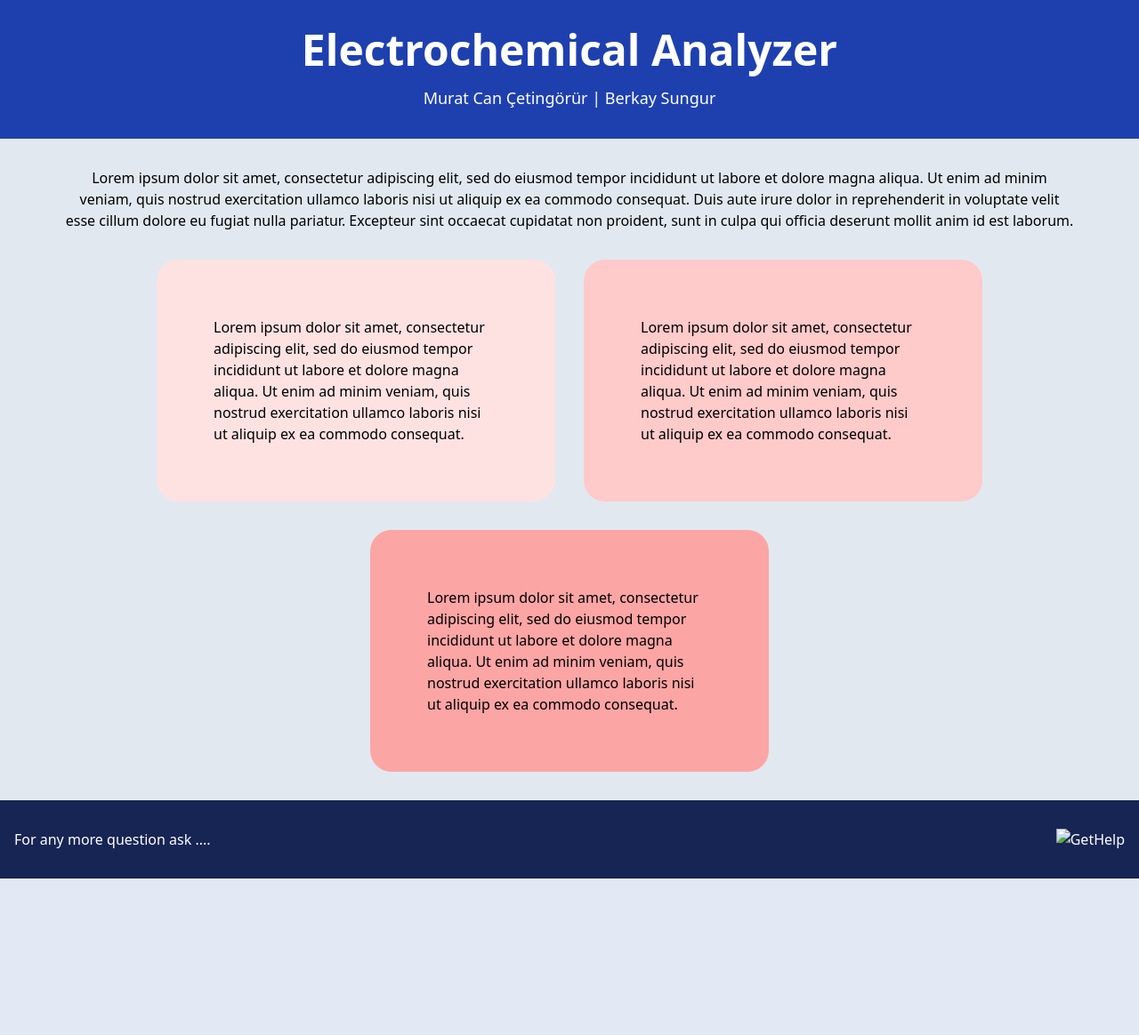
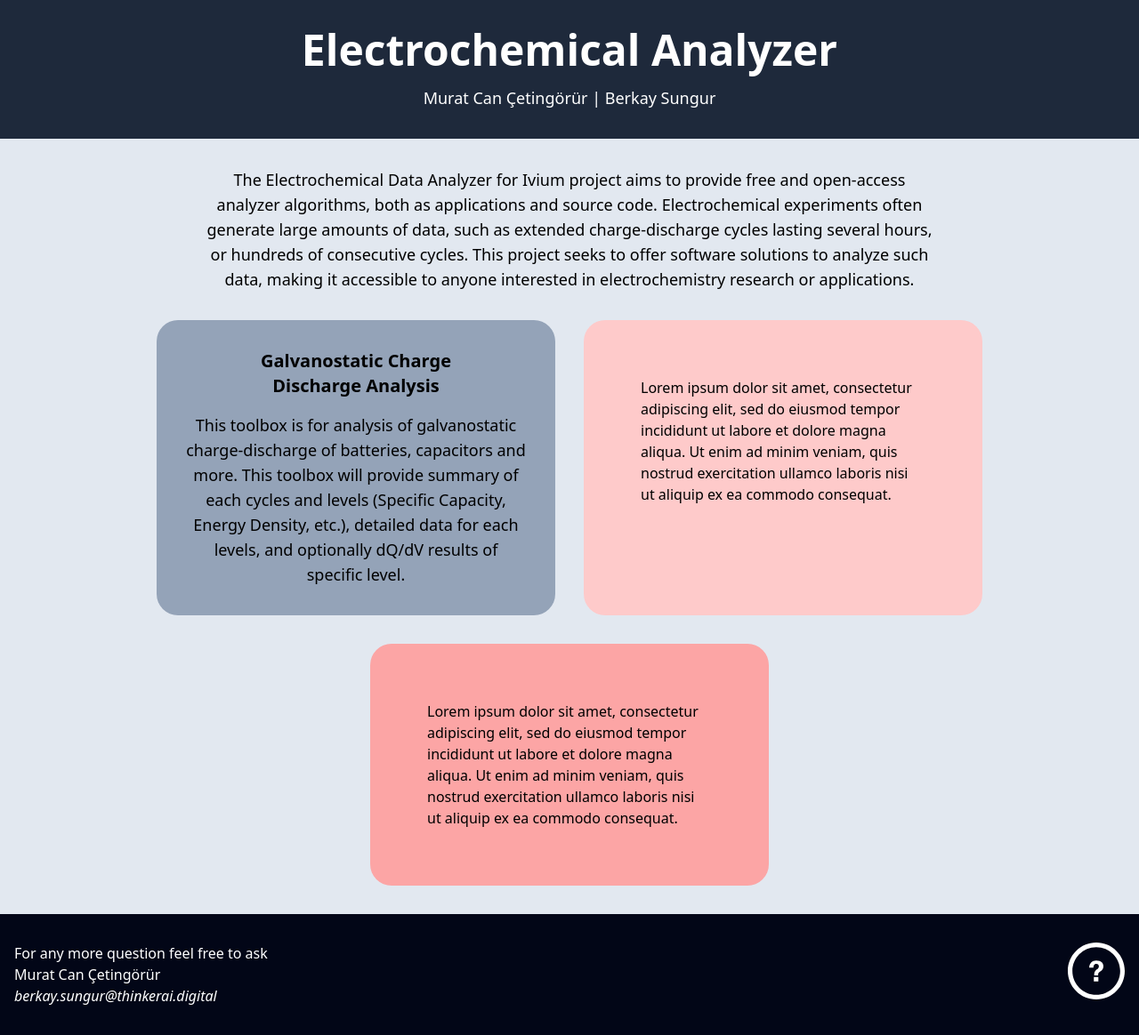
Before and after one commit to BrkySungur/electrochemistry_Analyzer, a Flask app: page / in a window 1280 px wide. Shown: the whole page at 89% size. Before the commit the page ends 988 px from the top, so only its background shows below. Run offline with Flask 3, Linux system fonts and the light colour scheme; some libraries are stand-ins or nearby versions.

Commit message:
GUI Improvement

```diff
--- a/app.py
+++ b/app.py
@@ -1,17 +1,97 @@
 from flask import (Flask, flash, jsonify, redirect, render_template, request,
                    session, url_for)
+
+from flask_wtf import FlaskForm
+from flask_wtf.csrf import CSRFProtect
+from wtforms import *
+from wtforms.validators import *
+from GCD import *
+
+import pandas as pd
+from DataIO import *
+
+
+
 app = Flask(__name__)
-from DataIO import *
+app.secret_key = '111111'
+
+csrf = CSRFProtect()
+csrf.init_app(app)
+
+class GCDExperimentSpecsForm(FlaskForm):
+    raw_data = FileField('Choose File',
+                         validators=[DataRequired()])
+    cycles_seperated = RadioField(label='Cycles Seperated',
+                                  choices=[(True, 'True'), (False,'False')],
+                                  default=False
+                                    )
+    levels_seperated = RadioField(label='Levels Seperated',
+                                  choices=[(True, 'True'), (False,'False')],
+                                  default=False
+                                    )
+    level_number = IntegerField(
+                                'Level Number',
+                                validators=[DataRequired()]
+                                )
+    level_currents = TextAreaField('Level Currents (Unit: Ampere)',
+                            validators=[DataRequired()],
+                            render_kw={"placeholder": "Use comma for seperating the level current"}
+                            )
+    level_times = TextAreaField('Level Times (Unit: Second)',
+                            validators=[DataRequired()],
+                            render_kw={"placeholder": "Use comma for seperating the level times"}
+                            )
+    material_mass = FloatField('Material Mass (Unit: Gram)',
+                               validators=[DataRequired()])
+    submit = SubmitField('Submit')
 
 @app.route('/')
 def home():
     return render_template('home.html')
 
-@app.route('/GCD')
+@app.route('/GCD', methods=['GET', 'POST'])
 def gcd():
-    return render_template('GCD.html')
+    form = GCDExperimentSpecsForm()
+    if request.method == 'POST' and form.validate_on_submit():
+        print('Started')
+        GCD_Specs = GCDExperimentSpecs(level_number=form.level_number.data,
+                                      level_current= [float(x) for x in form.level_currents.data.split(',')],
+                                      level_time= [float(x) for x in form.level_times.data.split(',')],
+                                      material_mass=form.material_mass.data,
+                                      cycle_separated=form.cycles_seperated.data,
+                                      level_separated=form.levels_seperated
+                                     )
+        Imported_Data = DataImport(form.raw_data.data)
 
+        data = UnifiedDataGCD(Imported_Data.data, GCD_Specs)
+        df , list = CalculaterForBattery(data, GCD_Specs)
 
+        DataExporterGCD(list, df, Imported_Data.file_name, number_of_rows=200)
+        print('Finished')
+        dataframe = pd.DataFrame(list)
+
+        dataframe = dataframe.style.set_properties(**{
+            'text-align': 'center',
+        }).set_table_styles([{
+            'selector': 'tr:nth-child(even)',
+            'props': [('background-color', 'rgb(245 245 244)')]
+        }, {
+            'selector': 'tr:nth-child(odd)',
+            'props': [('background-color', 'rgb(214 211 209)')]
+        },
+        {
+            'selector': 'tr',
+            'props': [('border', 'solid'), ('padding', '4px 0 4px 0')]
+        },
+        {
+            'selector': 'td',
+            'props': [('padding', '0 16px 0 16px')]
+        }])
+        dataframe = dataframe.to_html(justify='center',
+                                      index=False,
+                                      )
+        return render_template('GCD.html', form=form, dataframe=dataframe)
+    return render_template('GCD.html', form=form)
 
 if __name__ == '__main__':
     app.run(debug=True, load_dotenv=True)
--- a/templates/base.html
+++ b/templates/base.html
@@ -10,7 +10,7 @@
 
 <body class="bg-slate-200 flex flex-col h-screen">
   <header>
-    <div class="bg-blue-800 text-center p-8 text-white flex flex-col items-center gap-4">
+    <div class="bg-slate-800 text-center p-8 text-white flex flex-col items-center gap-4">
       <a href="./" class="text-5xl font-extrabold">
         Electrochemical Analyzer
       </a>
@@ -25,15 +25,45 @@
       </div>
     </div>
   </header>
+
   <main class="flex-grow">
     {% block content %} {% endblock %}
   </main>
-  <footer class="bg-blue-950 text-white px-4 py-8">
+
+  <footer class="bg-slate-950 text-white px-4 py-8">
     <div class="flex flex-row justify-between">
-      <p>
-        For any more question ask ....
-      </p>
-      <img src="" alt="GetHelp">
+      <div>
+        <p>
+          For any more question feel free to ask
+        </p>
+        <p><a href="mailto:someone@example.com">Murat Can Çetingörür</a></p>
+        <p class="italic"><a href="mailto:berkay.sungur@thinkerai.digital">berkay.sungur@thinkerai.digital</a></p>
+      </div>
+      <a href="/help">
+        <svg height="64px" width="64px" version="1.1" id="Capa_1" xmlns="http://www.w3.org/2000/svg"
+          xmlns:xlink="http://www.w3.org/1999/xlink" viewBox="0 0 302.967 302.967" xml:space="preserve" fill="#000000">
+          <g id="SVGRepo_bgCarrier" stroke-width="0"></g>
+          <g id="SVGRepo_tracerCarrier" stroke-linecap="round" stroke-linejoin="round"></g>
+          <g id="SVGRepo_iconCarrier">
+            <g>
+              <g>
+                <g>
+                  <path class="fill-current"
+                    d="M151.483,302.967C67.956,302.967,0,235.017,0,151.483S67.956,0,151.483,0 s151.483,67.956,151.483,151.483S235.017,302.967,151.483,302.967z M151.483,24.416c-70.066,0-127.067,57.001-127.067,127.067 s57.001,127.067,127.067,127.067s127.067-57.001,127.067-127.067S221.555,24.416,151.483,24.416z">
+                  </path>
+                </g>
+                <g>
+                  <g>
+                    <path class="fill-current"
+                      d="M116.586,118.12c1.795-4.607,4.297-8.588,7.511-11.961c3.225-3.389,7.114-6.016,11.667-7.898 c4.547-1.904,9.633-2.845,15.262-2.845c7.261,0,13.32,0.995,18.183,2.997c4.857,1.996,8.768,4.482,11.738,7.441 c2.964,2.97,5.091,6.168,6.369,9.584c1.273,3.432,1.915,6.636,1.915,9.595c0,4.901-0.642,8.947-1.915,12.118 c-1.278,3.171-2.866,5.88-4.759,8.131c-1.898,2.252-3.987,4.172-6.293,5.755c-2.295,1.588-4.471,3.171-6.516,4.759 c-2.045,1.583-3.862,3.394-5.445,5.439c-1.588,2.04-2.589,4.601-2.991,7.664v5.831H140.6v-6.908 c0.305-4.395,1.153-8.072,2.529-11.036c1.382-2.964,2.991-5.499,4.83-7.598c1.844-2.089,3.786-3.911,5.836-5.445 c2.04-1.539,3.927-3.073,5.673-4.591c1.73-1.545,3.144-3.225,4.221-5.069c1.071-1.833,1.556-4.15,1.452-6.908 c0-4.705-1.148-8.18-3.454-10.427c-2.295-2.257-5.493-3.378-9.589-3.378c-2.758,0-5.134,0.533-7.131,1.605 s-3.628,2.513-4.911,4.302c-1.278,1.795-2.225,3.894-2.834,6.288c-0.615,2.415-0.919,4.982-0.919,7.756h-22.55 C113.85,127.785,114.791,122.732,116.586,118.12z M162.536,183.938v23.616h-24.09v-23.616H162.536z">
+                    </path>
+                  </g>
+                </g>
+              </g>
+            </g>
+          </g>
+        </svg>
+      </a>
     </div>
   </footer>
 </body>
--- a/templates/home.html
+++ b/templates/home.html
@@ -1,20 +1,28 @@
 {% extends './base.html' %} {% block content %}
 <div class="flex flex-col p-8 gap-8">
-    <div class="">
-        <p class="text-balance text-center">
-            Lorem ipsum dolor sit amet, consectetur adipiscing elit, sed do eiusmod tempor incididunt ut labore et
-            dolore magna aliqua. Ut enim ad minim veniam, quis nostrud exercitation ullamco laboris nisi ut aliquip ex
-            ea commodo consequat. Duis aute irure dolor in reprehenderit in voluptate velit esse cillum dolore eu fugiat
-            nulla pariatur. Excepteur sint occaecat cupidatat non proident, sunt in culpa qui officia deserunt mollit
-            anim id est laborum.
+    <div class="max-w-screen-lg self-center px-4">
+        <p class="text-balance text-center text-lg">
+            The Electrochemical Data Analyzer for Ivium project aims to provide free and open-access analyzer
+            algorithms, both as applications and source code. Electrochemical experiments often generate large amounts
+            of data, such as extended charge-discharge cycles lasting several hours, or hundreds of consecutive cycles.
+            This project seeks to offer software solutions to analyze such data, making it accessible to anyone
+            interested in electrochemistry research or applications.
         </p>
     </div>
     <div class="flex flex-row flex-wrap gap-8 justify-center">
-        <a href="./GCD" class="p-16 bg-red-100 max-w-full lg:max-w-md rounded-3xl">Lorem ipsum dolor sit amet, consectetur
-            adipiscing elit, sed
-            do eiusmod tempor
-            incididunt ut labore et dolore magna aliqua. Ut enim ad minim veniam, quis nostrud exercitation ullamco
-            laboris nisi ut aliquip ex ea commodo consequat.</a>
+        <a href="./GCD"
+            class="flex flex-col p-8 bg-slate-400 max-w-full justify-center lg:max-w-md rounded-3xl hover:scale-105 transition-transform ease-in-out duration-300">
+            <div class="text-center flex flex-col gap-4">
+                <p class="text-xl font-bold text-balance">
+                    Galvanostatic Charge Discharge Analysis
+                </p>
+                <p class="text-lg">
+                    This toolbox is for analysis of galvanostatic charge-discharge of batteries, capacitors and more.
+                    This toolbox will provide summary of each cycles and levels (Specific Capacity, Energy Density,
+                    etc.), detailed data for each levels, and optionally dQ/dV results of specific level.
+                </p>
+            </div>
+        </a>
         <a class="p-16 bg-red-200 max-w-full lg:max-w-md rounded-3xl">Lorem ipsum dolor sit amet, consectetur
             adipiscing elit, sed
             do eiusmod tempor
```
Also changed, not shown: templates/GCD.html (+35 -6 lines), 1 other file.
